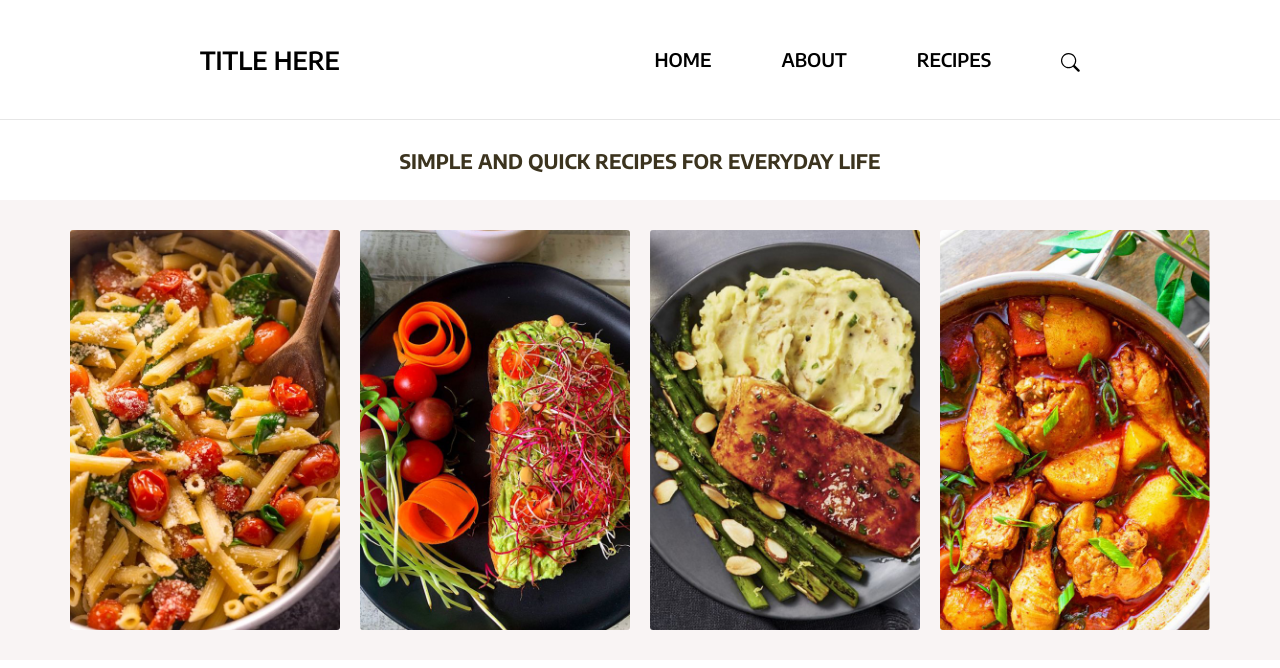
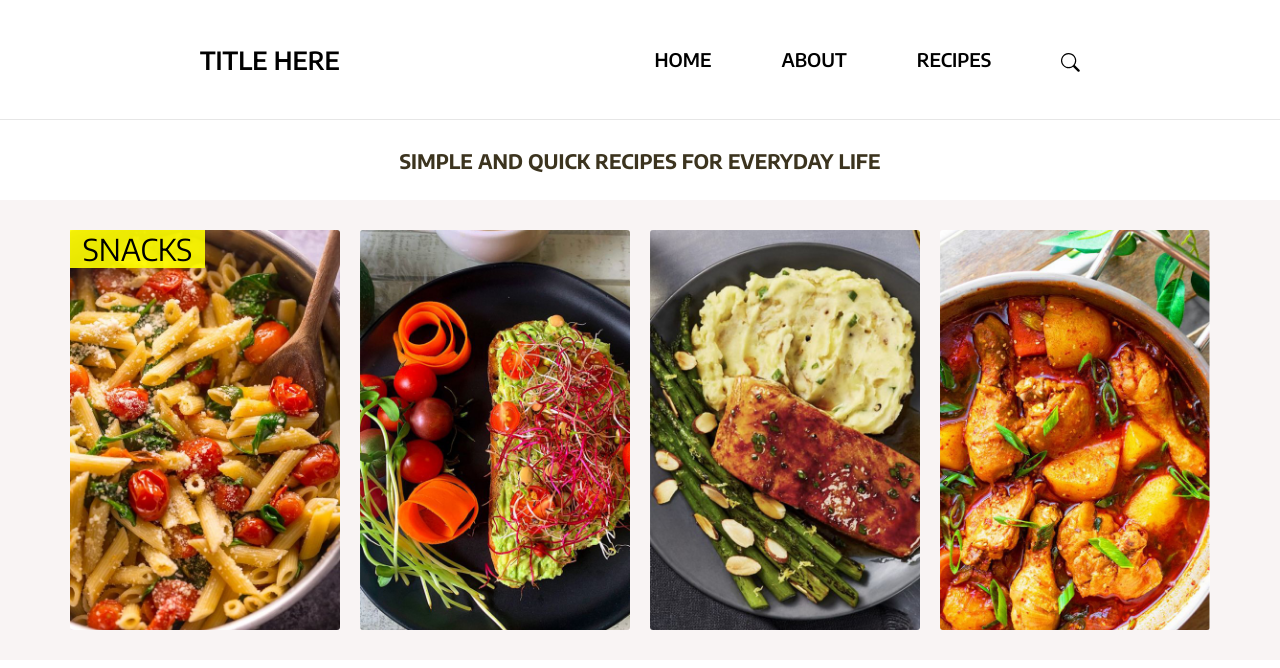
Before and after one commit to AnnaAn01/recipe-website, a React (Create React App) app: page / in a window 1280 px wide. Shown: the top 668 px of the page. Built offline with nearby package versions, Linux system fonts and the light colour scheme.

Commit message:
adding card labels

```diff
--- a/src/components/HomePage/HomePage.css
+++ b/src/components/HomePage/HomePage.css
@@ -94,6 +94,16 @@
   border-radius: 3px;
 }
 
+.card-label {
+  display: flex;
+  font-size: 3rem;
+  background-color: rgba(255, 255, 0, 0.9);
+  justify-content: center;
+  align-items: center;
+  text-align: center;
+  width: 50%;
+}
+
 .card__img--overlay {
   height: 100%;
   /* position: absolute; */
--- a/src/components/HomePage/HomePage.js
+++ b/src/components/HomePage/HomePage.js
@@ -66,6 +66,7 @@ const HomePage = () => {
         <section className="homepage-first__container">
           <div className="homepage-first__card">
             <div className="card__img card__img-1">
+              <p className="card-label">SNACKS</p>
               <div className="card__img--overlay"></div>
             </div>
           </div>
```
